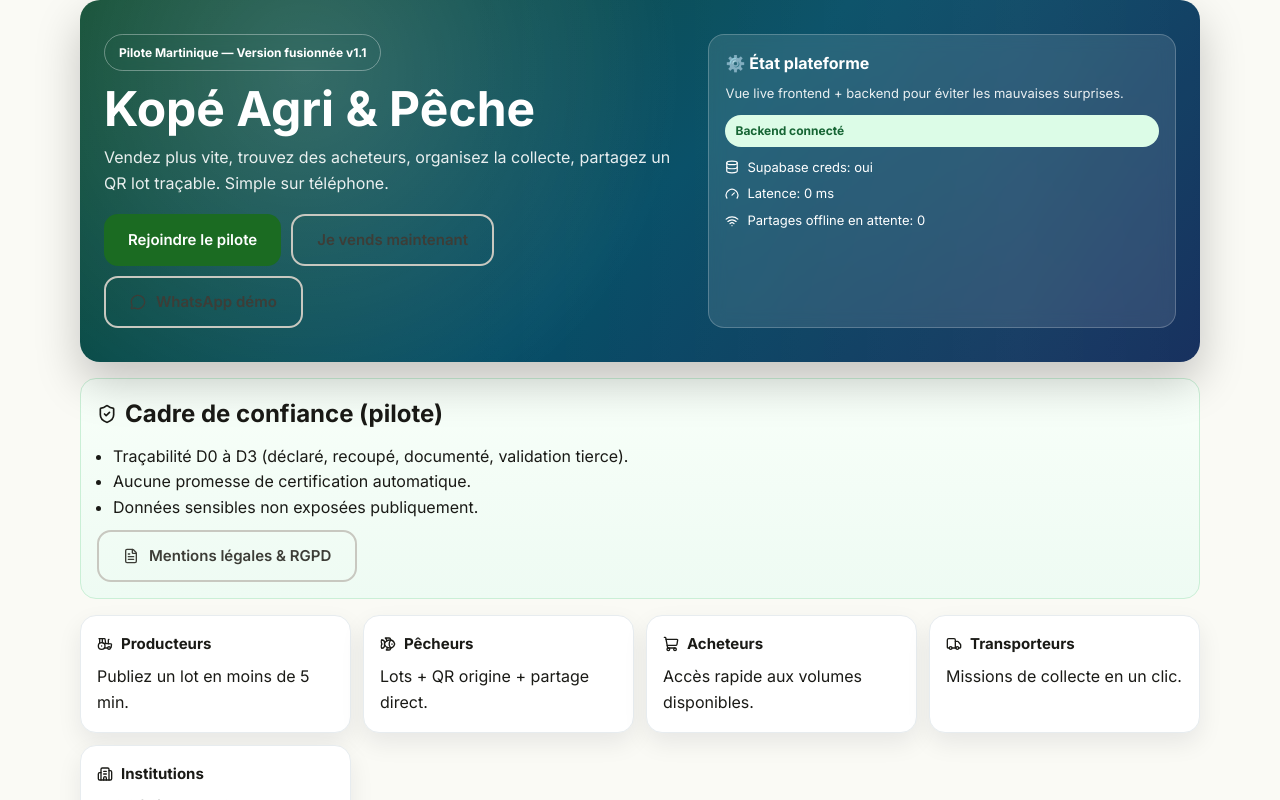
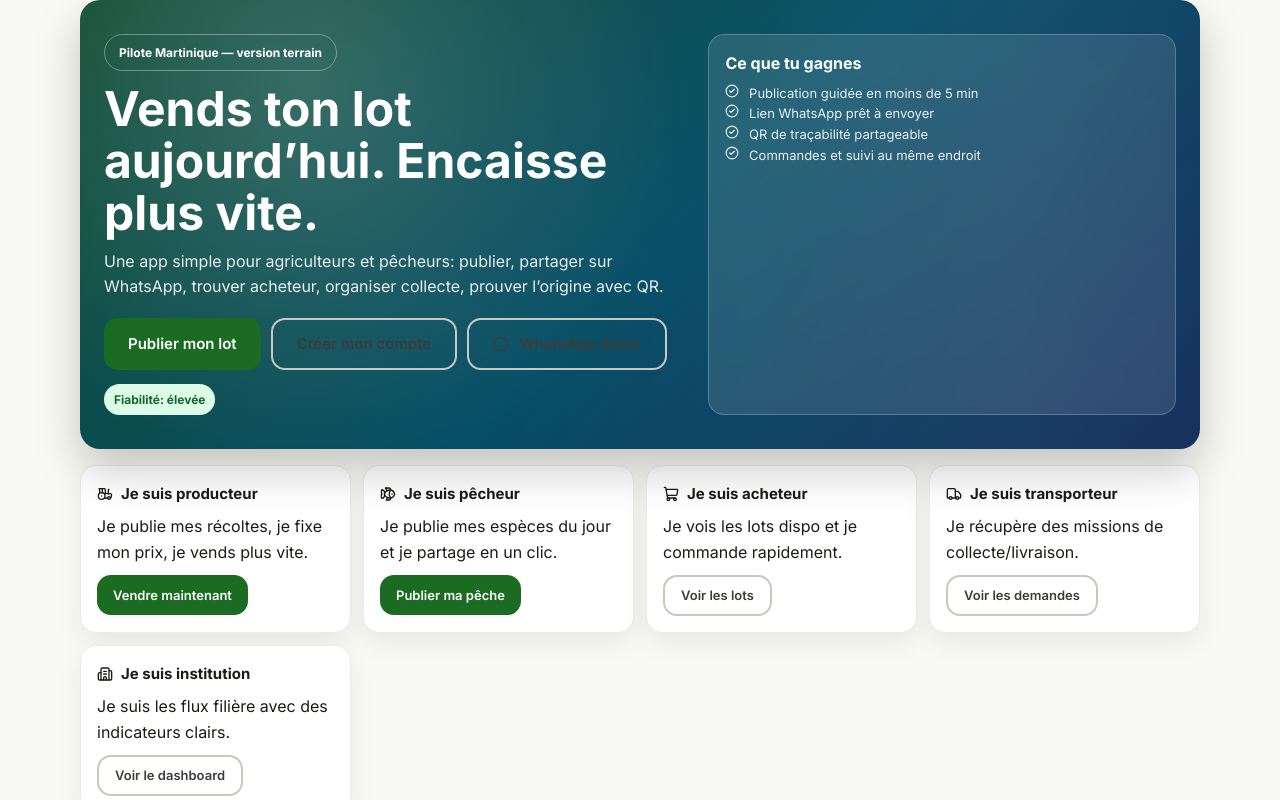
Before and after one commit to CVlad97/kopeagri-caraibes, a React (Vite) app: page / in a window 1280 px wide. Shown: the top 800 px of the page. Built offline with nearby package versions, Linux system fonts and the light colour scheme; no server answers; the database is empty.

Commit message:
Client-first landing rewrite: clearer promise, stronger CTA, less technical friction

```diff
--- a/src/pages/LandingOfficiellePage.tsx
+++ b/src/pages/LandingOfficiellePage.tsx
@@ -9,9 +9,7 @@ import {
   Building2,
   ShieldCheck,
   FileText,
-  Wifi,
-  Database,
-  Gauge,
+  CheckCircle2,
 } from 'lucide-react'
 import { checkBackendHealth, type BackendHealth } from '../services/backendHealth'
 import '../styles/landing-premium.css'
@@ -33,16 +31,16 @@ const LandingOfficiellePage: React.FC = () => {
     }
   }, [])
 
-  const healthClass = useMemo(() => {
+  const trustLabel = useMemo(() => {
+    if (!health) return 'Vérification en cours'
+    if (health.mode === 'connected') return 'Fiabilité: élevée'
+    if (health.mode === 'degraded') return 'Fiabilité: à surveiller'
+    return 'Mode local: actif'
+  }, [health])
+
+  const trustClass = useMemo(() => {
     if (!health) return 'local'
     return health.mode
-  }, [health])
-
-  const healthLabel = useMemo(() => {
-    if (!health) return 'Vérification backend...'
-    if (health.mode === 'connected') return 'Backend connecté'
-    if (health.mode === 'degraded') return 'Backend dégradé'
-    return 'Mode local actif'
   }, [health])
 
   return (
@@ -50,69 +48,61 @@ const LandingOfficiellePage: React.FC = () => {
       <section className="premium-hero">
         <div className="premium-grid">
           <div>
-            <span className="premium-badge">Pilote Martinique — Version fusionnée v1.1</span>
-            <h1 className="premium-title">Kopé Agri & Pêche</h1>
+            <span className="premium-badge">Pilote Martinique — version terrain</span>
+            <h1 className="premium-title">Vends ton lot aujourd’hui. Encaisse plus vite.</h1>
             <p className="premium-sub">
-              Vendez plus vite, trouvez des acheteurs, organisez la collecte,
-              partagez un QR lot traçable. Simple sur téléphone.
+              Une app simple pour agriculteurs et pêcheurs: publier, partager sur WhatsApp,
+              trouver acheteur, organiser collecte, prouver l’origine avec QR.
             </p>
 
             <div className="premium-cta">
-              <Link to="/onboarding" className="btn btn-primary">Rejoindre le pilote</Link>
-              <Link to="/sell-now" className="btn btn-outline">Je vends maintenant</Link>
+              <Link to="/sell-now" className="btn btn-primary">Publier mon lot</Link>
+              <Link to="/onboarding" className="btn btn-outline">Créer mon compte</Link>
               <a
-                href="https://wa.me/596696000000?text=Bonjour%20Kop%C3%A9%20Agri%20%26%20P%C3%AAche%2C%20je%20souhaite%20une%20d%C3%A9mo"
+                href="https://wa.me/596696000000?text=Bonjour%2C%20je%20veux%20vendre%20mon%20lot%20avec%20Kop%C3%A9"
                 className="btn btn-outline"
                 target="_blank"
                 rel="noopener noreferrer"
               >
-                <MessageCircle size={16} /> WhatsApp démo
+                <MessageCircle size={16} /> WhatsApp direct
               </a>
+            </div>
+
+            <div style={{ marginTop: 14 }}>
+              <span className={`health-pill ${trustClass}`}>{trustLabel}</span>
             </div>
           </div>
 
           <div className="premium-glass">
-            <h3>⚙️ État plateforme</h3>
-            <p>Vue live frontend + backend pour éviter les mauvaises surprises.</p>
-
-            <div className="premium-health">
-              <span className={`health-pill ${healthClass}`}>{healthLabel}</span>
-              <div style={{ display: 'grid', gap: 6, fontSize: 13 }}>
-                <div style={{ display: 'flex', alignItems: 'center', gap: 8 }}>
-                  <Database size={14} /> Supabase creds: {health?.hasSupabaseCreds ? 'oui' : 'non'}
-                </div>
-                <div style={{ display: 'flex', alignItems: 'center', gap: 8 }}>
-                  <Gauge size={14} /> Latence: {health?.latencyMs != null ? `${health.latencyMs} ms` : 'n/a'}
-                </div>
-                <div style={{ display: 'flex', alignItems: 'center', gap: 8 }}>
-                  <Wifi size={14} /> Partages offline en attente: {health?.pendingOfflineShares ?? 0}
-                </div>
-              </div>
-            </div>
+            <h3>Ce que tu gagnes</h3>
+            <p><CheckCircle2 size={14} style={{ marginRight: 6 }} /> Publication guidée en moins de 5 min</p>
+            <p><CheckCircle2 size={14} style={{ marginRight: 6 }} /> Lien WhatsApp prêt à envoyer</p>
+            <p><CheckCircle2 size={14} style={{ marginRight: 6 }} /> QR de traçabilité partageable</p>
+            <p><CheckCircle2 size={14} style={{ marginRight: 6 }} /> Commandes et suivi au même endroit</p>
           </div>
         </div>
       </section>
 
+      <section className="premium-cards">
+        <div className="premium-card"><h4><Tractor size={16} /> Je suis producteur</h4><p>Je publie mes récoltes, je fixe mon prix, je vends plus vite.</p><Link to="/sell-now" className="btn btn-sm btn-primary" style={{ marginTop: 10 }}>Vendre maintenant</Link></div>
+        <div className="premium-card"><h4><Fish size={16} /> Je suis pêcheur</h4><p>Je publie mes espèces du jour et je partage en un clic.</p><Link to="/sell-now" className="btn btn-sm btn-primary" style={{ marginTop: 10 }}>Publier ma pêche</Link></div>
+        <div className="premium-card"><h4><ShoppingCart size={16} /> Je suis acheteur</h4><p>Je vois les lots dispo et je commande rapidement.</p><Link to="/marketplace" className="btn btn-sm btn-outline" style={{ marginTop: 10 }}>Voir les lots</Link></div>
+        <div className="premium-card"><h4><Truck size={16} /> Je suis transporteur</h4><p>Je récupère des missions de collecte/livraison.</p><Link to="/logistics" className="btn btn-sm btn-outline" style={{ marginTop: 10 }}>Voir les demandes</Link></div>
+        <div className="premium-card"><h4><Building2 size={16} /> Je suis institution</h4><p>Je suis les flux filière avec des indicateurs clairs.</p><Link to="/dashboard" className="btn btn-sm btn-outline" style={{ marginTop: 10 }}>Voir le dashboard</Link></div>
+      </section>
+
       <section className="trust-strip">
         <h2 style={{ display: 'flex', alignItems: 'center', gap: 8, marginBottom: 10 }}>
-          <ShieldCheck size={20} /> Cadre de confiance (pilote)
+          <ShieldCheck size={20} /> Confiance & cadre
         </h2>
         <ul>
-          <li>Traçabilité D0 à D3 (déclaré, recoupé, documenté, validation tierce).</li>
+          <li>Traçabilité D0 à D3: déclaré, recoupé, documenté, validé tiers.</li>
           <li>Aucune promesse de certification automatique.</li>
-          <li>Données sensibles non exposées publiquement.</li>
+          <li>Données sensibles non affichées publiquement.</li>
         </ul>
         <div style={{ marginTop: 10 }}>
           <Link to="/legal" className="btn btn-outline"><FileText size={16} /> Mentions légales & RGPD</Link>
         </div>
-      </section>
-
-      <section className="premium-cards">
-        <div className="premium-card"><h4><Tractor size={16} /> Producteurs</h4><p>Publiez un lot en moins de 5 min.</p></div>
-        <div className="premium-card"><h4><Fish size={16} /> Pêcheurs</h4><p>Lots + QR origine + partage direct.</p></div>
-        <div className="premium-card"><h4><ShoppingCart size={16} /> Acheteurs</h4><p>Accès rapide aux volumes disponibles.</p></div>
-        <div className="premium-card"><h4><Truck size={16} /> Transporteurs</h4><p>Missions de collecte en un clic.</p></div>
-        <div className="premium-card"><h4><Building2 size={16} /> Institutions</h4><p>Suivi filière avec indicateurs terrain.</p></div>
       </section>
 
       <section className="section-block" style={{ marginBottom: 16 }}>
@@ -126,16 +116,6 @@ const LandingOfficiellePage: React.FC = () => {
           <li>Je suis payé</li>
         </ol>
       </section>
-
-      <section className="section-block" style={{ marginBottom: 16 }}>
-        <h2>Accès rapide</h2>
-        <div style={{ display: 'flex', gap: 8, flexWrap: 'wrap' }}>
-          <Link to="/lot/lot1" className="btn btn-outline">Page lot</Link>
-          <Link to="/marketplace" className="btn btn-outline">Catalogue</Link>
-          <Link to="/sell-now" className="btn btn-primary">Publier maintenant</Link>
-          <Link to="/dashboard" className="btn btn-outline">Dashboard</Link>
-        </div>
-      </section>
     </div>
   )
 }
```
